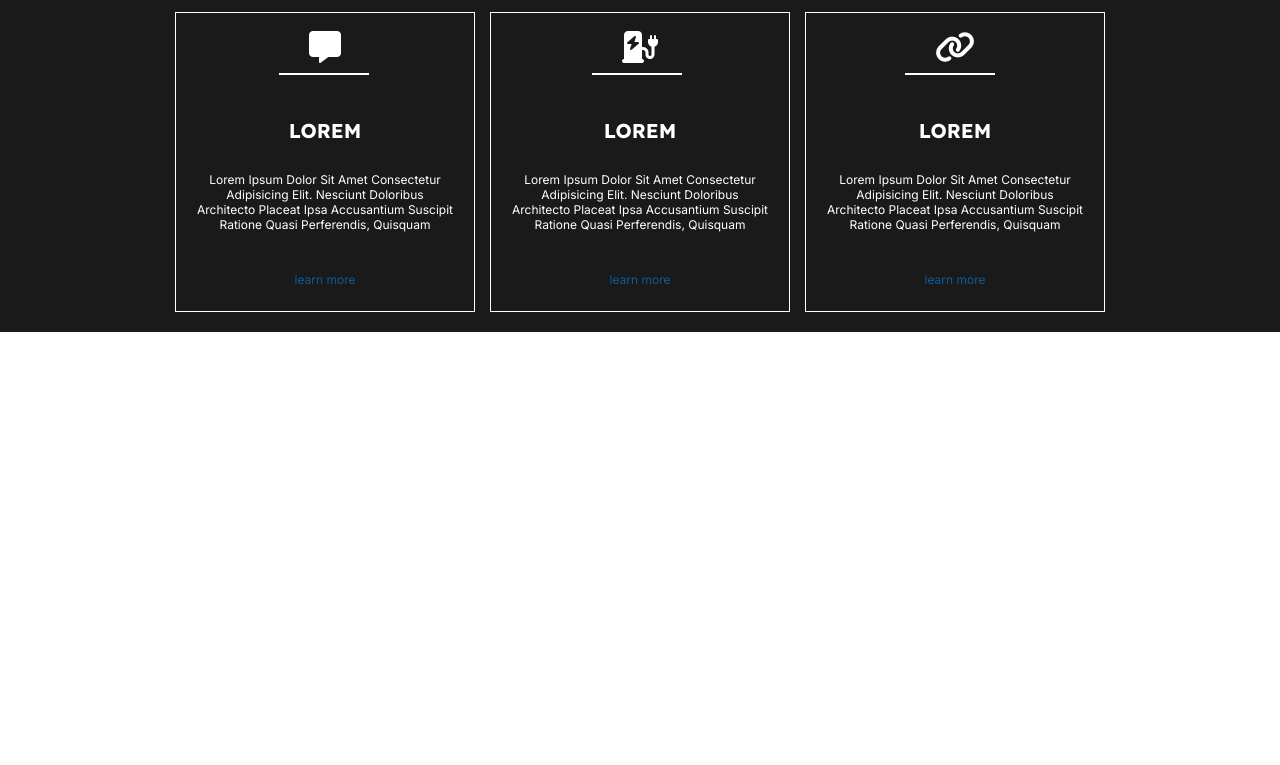
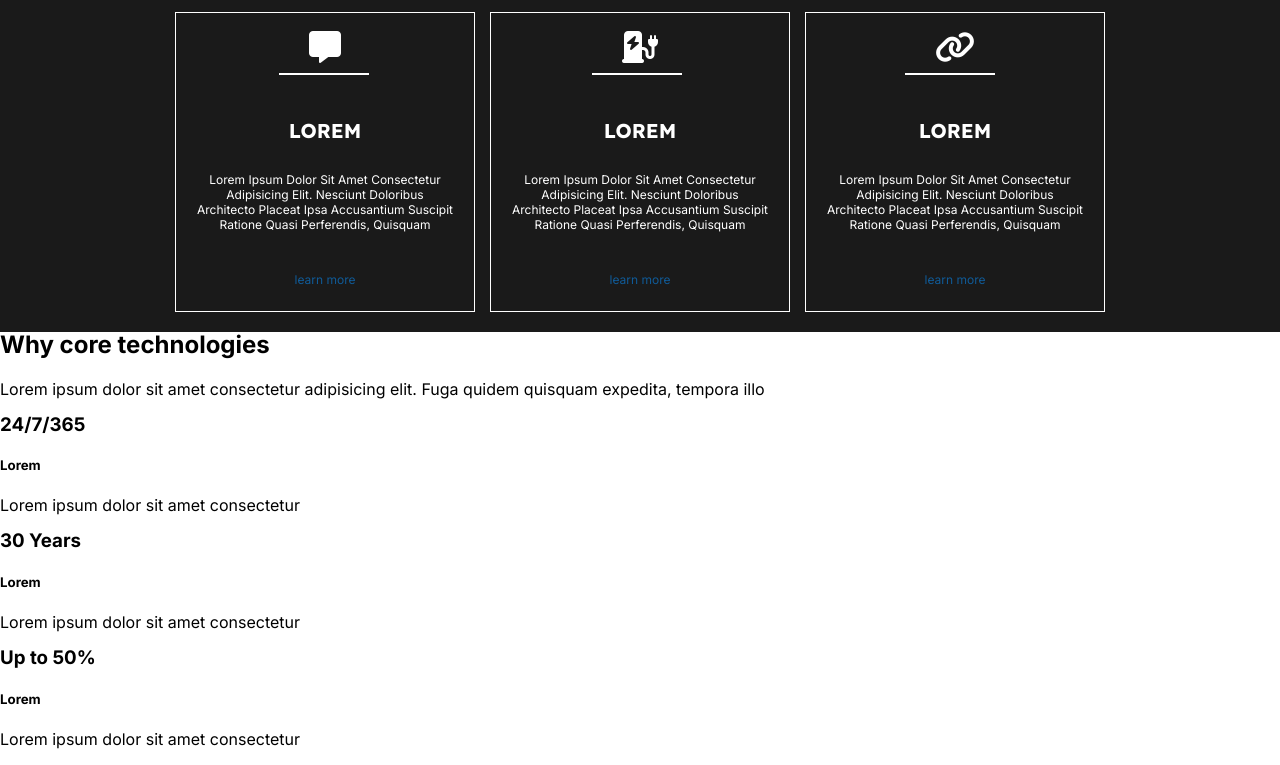
Before and after one commit to Ezmad-Ze/Internship_assignment_one, a website: page index.html in a window 1280 px wide. Shown: the part 1534-2299 px from the top of the page. Before the commit the page ends 1866 px from the top, so only its background shows below. Drawn offline with nearby package versions, Linux system fonts and the light colour scheme; files that its build step writes are made by us from their sources.

Commit message:
added "why" section

```diff
--- a/index.html
+++ b/index.html
@@ -208,6 +208,55 @@
           </div>
         </div>
       </section>
+
+      <section class="why">
+        <!-- why-top-texts -->
+        <div class="why__top">
+          <h2 class="why__top--title">
+            Why <span class="why__top--title--span">core technologies</span>
+          </h2>
+          <p class="why__top--desc">
+            Lorem ipsum dolor sit amet consectetur adipisicing elit. Fuga quidem
+            quisquam expedita, tempora illo
+          </p>
+        </div>
+
+        <!-- why-info -->
+        <div class="why__info">
+          <!-- content-1 -->
+          <div class="why__info--content">
+            <div class="why__info--content--line">
+              <h3 class="why__info--content--line--info">24/7/365</h3>
+              <h5 class="why__info--content--line--title">Lorem</h5>
+              <p class="why__info--content--line--desc">
+                Lorem ipsum dolor sit amet consectetur
+              </p>
+            </div>
+          </div>
+
+          <!-- content-2 -->
+          <div class="why__info--content">
+            <div class="why__info--content--line">
+              <h3 class="why__info--content--line--info">30 Years</h3>
+              <h5 class="why__info--content--line--title">Lorem</h5>
+              <p class="why__info--content--line--desc">
+                Lorem ipsum dolor sit amet consectetur
+              </p>
+            </div>
+          </div>
+
+          <!-- content-3 -->
+          <div class="why__info--content">
+            <div class="why__info--content--line">
+              <h3 class="why__info--content--line--info">Up to 50%</h3>
+              <h5 class="why__info--content--line--title">Lorem</h5>
+              <p class="why__info--content--line--desc">
+                Lorem ipsum dolor sit amet consectetur
+              </p>
+            </div>
+          </div>
+        </div>
+      </section>
     </main>
   </body>
 </html>
```
